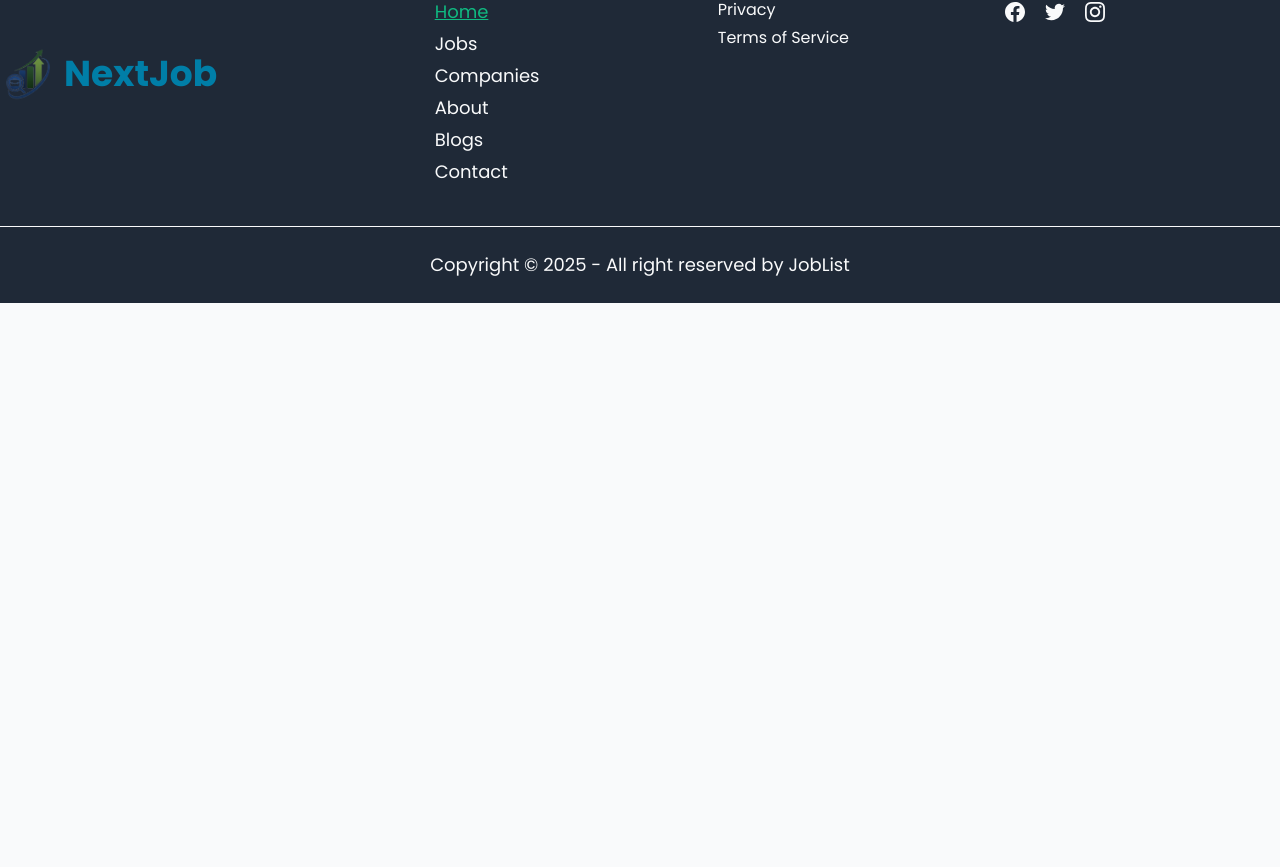
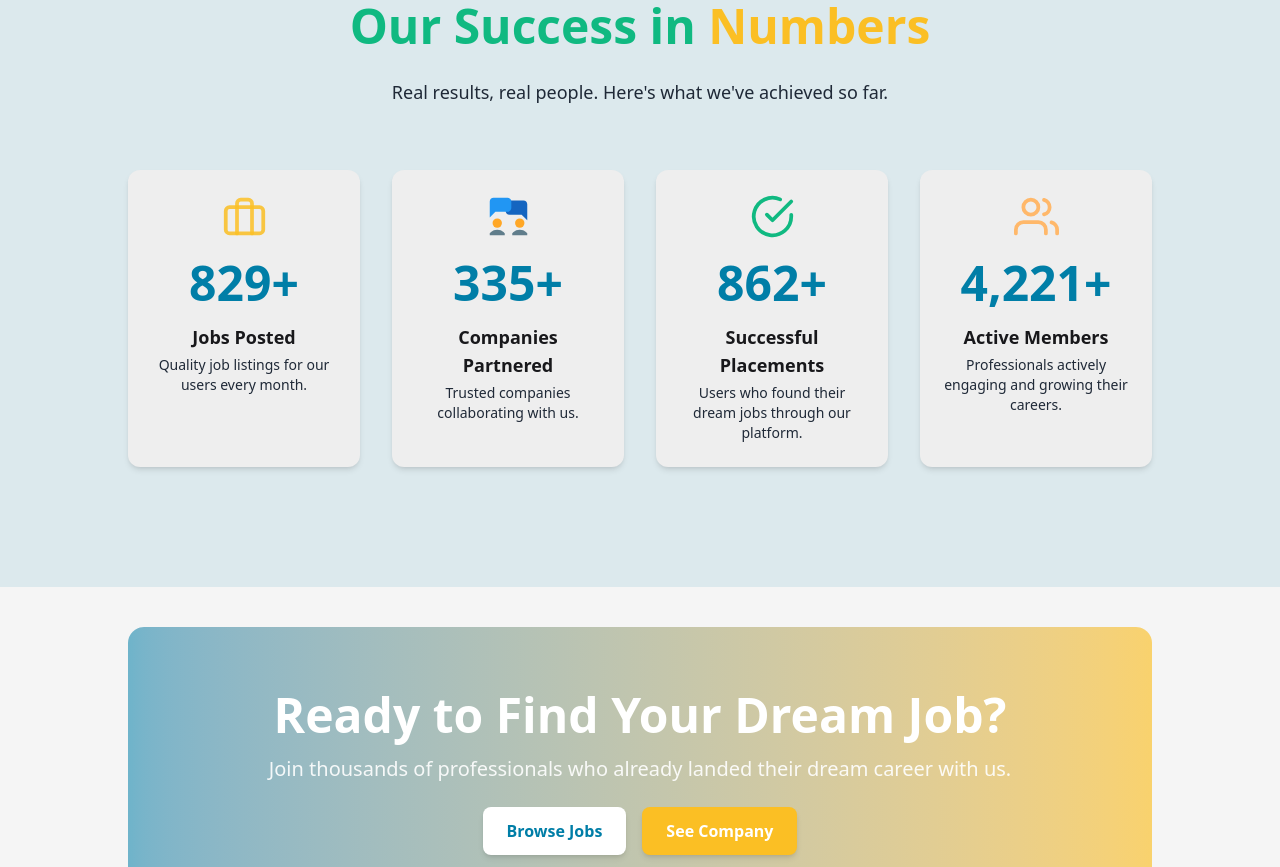
Before and after one commit to sahkil12/NextJob-Project, a React (Vite) app: page / in a window 1280 px wide. Shown: the part 4453-5320 px from the top of the page. Before the commit the page ends 4756 px from the top, so only its background shows below. Built offline with nearby package versions, Linux system fonts and the light colour scheme.

Commit message:
Added succes number and find job section

```diff
--- a/package.json
+++ b/package.json
@@ -14,6 +14,7 @@
     "@tailwindcss/vite": "^4.1.13",
     "daisyui": "^5.1.26",
     "react": "^19.1.1",
+    "react-countup": "^6.5.3",
     "react-dom": "^19.1.1",
     "react-fast-marquee": "^1.6.5",
     "react-helmet": "^6.1.0",
--- a/src/Pages/Home.jsx
+++ b/src/Pages/Home.jsx
@@ -1,15 +1,19 @@
 import Banner from "./HomeStyle/Banner";
+import CTASection from "./HomeStyle/CTASection";
 import FeaturedJobs from "./HomeStyle/FeaturedJobs";
 import HowItWork from "./HomeStyle/HowItWork";
 import Review from "./HomeStyle/Review";
+import StatsSection from "./HomeStyle/StatsSection";
 
 const Home = () => {
   return (
-    <div className=" py-10 bg-neutral-100">
+    <div className=" pt-10 bg-neutral-100">
       <Banner></Banner>
       <FeaturedJobs></FeaturedJobs>
       <HowItWork></HowItWork>
       <Review></Review>
+      <StatsSection></StatsSection>
+      <CTASection></CTASection>
     </div>
   );
 };
--- /dev/null
+++ b/src/Pages/HomeStyle/CTASection.jsx
@@ -0,0 +1,25 @@
+
+const CTASection = () => {
+    return (
+        <div className='py-10 '>
+            <div className=" text-white py-16 bg-gradient-to-r from-primary/55 to-secondary/65 px-6 rounded-2xl md:w-[80%] mx-auto text-center">
+      <h2 className="text-3xl md:text-5xl font-bold mb-4">
+        Ready to Find Your Dream Job?
+      </h2>
+      <p className="text-lg md:text-xl mb-6 opacity-90">
+        Join thousands of professionals who already landed their dream career with us.
+      </p>
+      <div className="flex flex-col sm:flex-row justify-center gap-4">
+        <button className="bg-white text-primary font-semibold px-6 py-3 rounded-lg shadow-md hover:bg-gray-100 transition">
+          Browse Jobs
+        </button>
+        <button className="bg-secondary text-white font-semibold px-6 py-3 rounded-lg shadow-md hover:bg-secondary/90 transition">
+          See Company
+        </button>
+      </div>
+    </div>
+        </div>
+    );
+};
+
+export default CTASection;
--- /dev/null
+++ b/src/Pages/HomeStyle/StatsSection.jsx
@@ -0,0 +1,68 @@
+import CountUp from "react-countup";
+import { FiBriefcase, FiUsers, FiCheckCircle } from "react-icons/fi";
+import { FcCollaboration } from "react-icons/fc";
+const stats = [
+  {
+    id: 1,
+    icon: <FiBriefcase size={45} className="text-secondary/85 mb-2" />,
+    number: 1250,
+    text: "Jobs Posted",
+    subText: "Quality job listings for our users every month."
+  },
+  {
+    id: 2,
+    icon: <FcCollaboration size={45} className="mb-2" />,
+    number: 350,
+    text: "Companies Partnered",
+    subText: "Trusted companies collaborating with us."
+  },
+  {
+    id: 3,
+    icon: <FiCheckCircle size={45} className="text-accent mb-2" />,
+    number: 900,
+    text: "Successful Placements",
+    subText: "Users who found their dream jobs through our platform."
+  },
+  {
+    id: 4,
+    icon: <FiUsers size={45} className="text-orange-300 mb-2" />,
+    number: 5000,
+    text: "Active Members",
+    subText: "Professionals actively engaging and growing their careers."
+  }
+];
+
+const StatsSection = () => {
+    return (
+        <div className="bg-primary/10 py-8 md:py-10">
+            <div className="my-20 md:w-[80%] mx-auto text-center">
+     <div className="mb-6 md:mb-16">
+         <h2 className="text-4xl md:text-5xl font-bold text-accent">
+        Our Success in <span className="text-secondary">Numbers</span>
+      </h2>
+      <p className="text-lg text-base-200 font-medium my-7">
+        Real results, real people. Here's what we've achieved so far.
+      </p>
+     </div>
+
+      <div className="grid grid-cols-1 md:grid-cols-4 gap-8">
+        {stats.map((stat) => (
+          <div
+            key={stat.id}
+            className="bg-base-300 shadow-md rounded-xl p-6 flex flex-col items-center"
+          >
+            {stat.icon}
+            <h3 className="text-5xl font-bold text-primary my-3">
+              <CountUp end={stat.number} duration={15} separator="," />+
+            </h3>
+            <p className="text-lg font-semibold mt-1">{stat.text}</p>
+            <p className="text-base-200 text-sm mt-1">{stat.subText}</p>
+          </div>
+        ))}
+      </div>
+    </div>
+        </div>
+    );
+};
+
+export default StatsSection;
```
Also changed, not shown: 1 other file (tests, documents, lock files or other folders).
